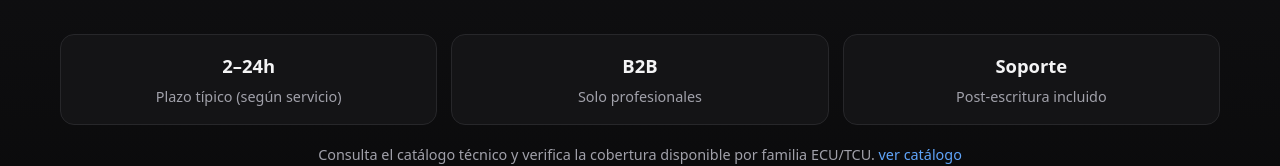
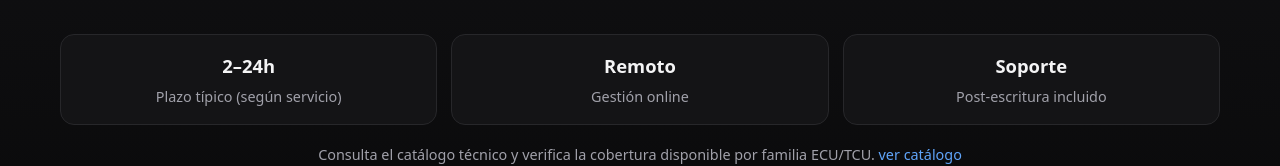
Before and after one commit to xema91/https-proecufiles.de-, a plain HTML site: page es/index.html in a window 1280 px wide. Shown: the part 411-577 px from the top of the page. Drawn offline with Linux system fonts and the light colour scheme.

Commit message:
Soften Spanish homepage stats messaging

```diff
--- a/es/index.html
+++ b/es/index.html
@@ -67,7 +67,7 @@
       </div>
       <div class="stats">
         <div class="stat"><div class="v">2–24h</div><div class="l">Plazo típico (según servicio)</div></div>
-        <div class="stat"><div class="v">B2B</div><div class="l">Solo profesionales</div></div>
+        <div class="stat"><div class="v">Remoto</div><div class="l">Gestión online</div></div>
         <div class="stat"><div class="v">Soporte</div><div class="l">Post-escritura incluido</div></div>
       </div>
       <p class="small" style="margin-top:18px;">Consulta el catálogo técnico y verifica la cobertura disponible por familia ECU/TCU. <a href="/catalogo.html" style="color:var(--primary-light);">ver catálogo</a></p>
```
